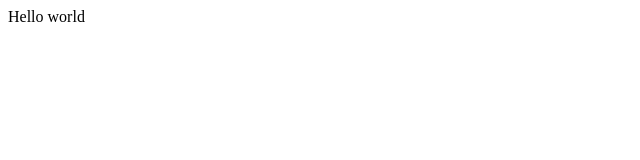
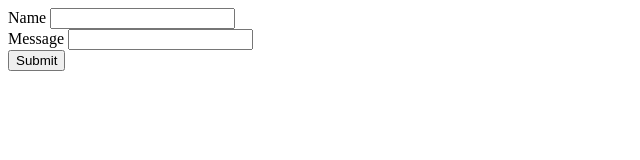
Before and after one commit to kylesnyder31/pt1420-unit2, a plain HTML site: page index.html in a window 1280 px wide. Shown: the whole page, without its empty margins (0-640 px from the left). Drawn offline with Linux system fonts and the light colour scheme.

Commit message:
working form alert

```diff
--- a/application.js
+++ b/application.js
@@ -1 +1,9 @@
-alert("Hello world");
+// alert("Hello world");
+function processForm(){
+	var name;
+	var message;
+	name = document.getElementById("name");
+    message = document.getElementById("message");
+
+	alert("Hello " + name.value + " your message is: " + message.value);
+}
--- a/index.html
+++ b/index.html
@@ -1,11 +1,18 @@
 <!DOCTYPE html>
 <html>
 	<head>
-	<title>Hello worldWebsite</title>
+		<title>Hello world Website</title>
 		<script src="application.js"></script>
 	</head>
 	<body>
-	Hello world
-
+		<div>
+			Name <input type="text" id="name" />
+		</div>
+		<div>
+			Message <input type="text" id="message" />
+		</div>
+		<div>
+		<button type="button" onclick="javascript:processForm()">Submit</button>
+		</div>
 	</body>
-	</html>
+</html>
```
